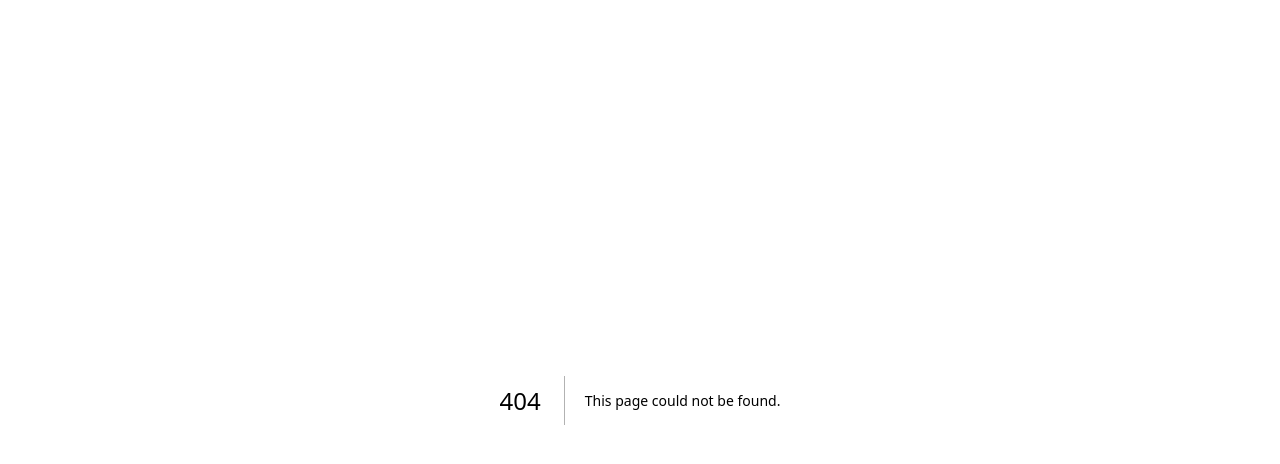
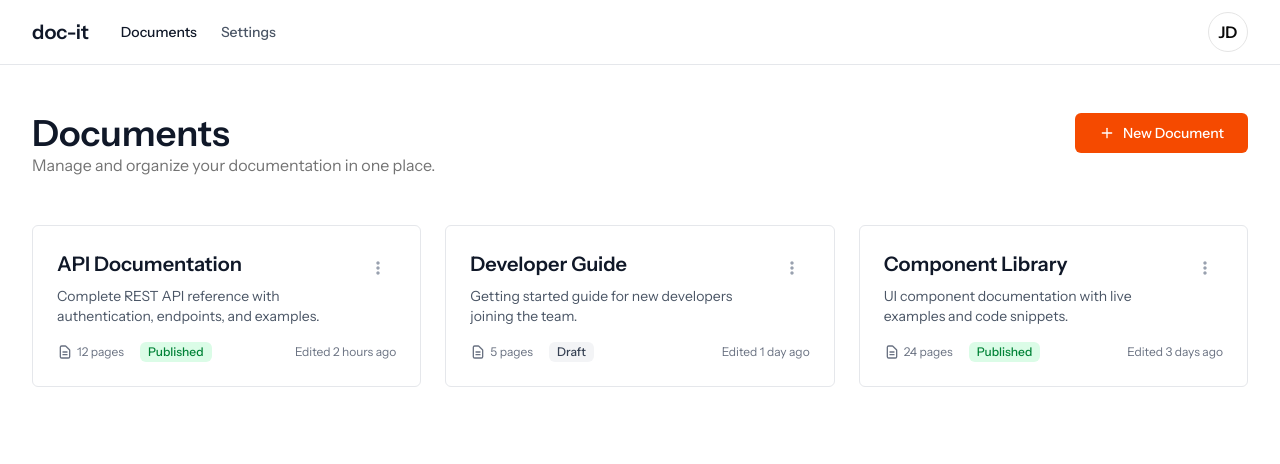
Before and after one commit to fersonull/doc-it, a Next.js app: page /dashboard in a window 1280 px wide. Before the commit this address had no page. Shown: the top 464 px of the page. Built offline with nearby package versions, Linux system fonts and the light colour scheme.

Commit message:
feature: dashboard page

```diff
--- /dev/null
+++ b/app/dashboard/page.tsx
@@ -0,0 +1,5 @@
+import { DashboardPage } from '@/features/dashboard';
+
+export default function Dashboard() {
+  return <DashboardPage hasProjects={true} />;
+}
--- /dev/null
+++ b/features/dashboard/components/dashboard-navbar.tsx
@@ -0,0 +1,43 @@
+"use client";
+
+import { siteConfig } from "@/config/site";
+import { Button } from "@/components/ui/button";
+
+export function DashboardNavbar() {
+  return (
+    <header className="sticky top-0 z-50 bg-white border-b border-gray-200">
+      <nav className="mx-auto max-w-7xl px-6 lg:px-8">
+        <div className="flex h-16 items-center justify-between">
+          <div className="flex items-center gap-8">
+            <a
+              href="/dashboard"
+              className="text-xl font-semibold text-gray-900"
+            >
+              {siteConfig.name}
+            </a>
+            <div className="hidden md:flex items-center gap-6">
+              <a
+                href="/dashboard"
+                className="text-sm font-medium text-gray-900 hover:text-orange-600 transition-colors"
+              >
+                Documents
+              </a>
+              <a
+                href="/dashboard/settings"
+                className="text-sm font-medium text-gray-600 hover:text-orange-600 transition-colors"
+              >
+                Settings
+              </a>
+            </div>
+          </div>
+
+          <div className="flex items-center gap-4">
+            <div className="w-10 h-10 rounded-full bg-linear-to-br border flex items-center justify-center font-semibold cursor-pointer hover:opacity-90 transition-opacity">
+              JD
+            </div>
+          </div>
+        </div>
+      </nav>
+    </header>
+  );
+}
--- /dev/null
+++ b/features/dashboard/components/empty-state.tsx
@@ -0,0 +1,37 @@
+"use client";
+
+import { Button } from "@/components/ui/button";
+
+export function EmptyState() {
+  return (
+    <div className="flex flex-col items-center justify-center py-20 px-6">
+      <div className="w-16 h-16 rounded-sm bg-orange-100 flex items-center justify-center mb-6">
+        <svg
+          className="w-8 h-8 text-orange-600"
+          fill="none"
+          stroke="currentColor"
+          viewBox="0 0 24 24"
+        >
+          <path
+            strokeLinecap="round"
+            strokeLinejoin="round"
+            strokeWidth={1.5}
+            d="M9 12h6m-6 4h6m2 5H7a2 2 0 01-2-2V5a2 2 0 012-2h5.586a1 1 0 01.707.293l5.414 5.414a1 1 0 01.293.707V19a2 2 0 01-2 2z"
+          />
+        </svg>
+      </div>
+
+      <h2 className="text-2xl font-semibold text-gray-900 mb-3">
+        No projects yet
+      </h2>
+      <p className="text-gray-600 text-center max-w-md mb-8">
+        Get started by creating your first documentation project. It only takes
+        a few seconds to set up.
+      </p>
+
+      <Button variant="primary" className="px-6 py-3">
+        Create Your First Project
+      </Button>
+    </div>
+  );
+}
--- /dev/null
+++ b/features/dashboard/components/page-heading.tsx
@@ -0,0 +1,28 @@
+import { Button } from "@/components/ui";
+import { Plus } from "lucide-react";
+
+interface PageHeadingProps {
+  title: string;
+  subtitle: string;
+  projectCount?: number;
+}
+
+export function PageHeading({
+  title,
+  subtitle,
+  projectCount,
+}: PageHeadingProps) {
+  return (
+    <div className="mb-12">
+      <div className="flex items-center justify-between font-sans gap-2">
+        <h1 className="text-4xl font-semibold text-gray-900">{title}</h1>
+
+        <Button className="flex items-center gap-2">
+          <Plus size={16} />
+          New Document
+        </Button>
+      </div>
+      <p className="text-muted-foreground">{subtitle}</p>
+    </div>
+  );
+}
--- /dev/null
+++ b/features/dashboard/components/project-card.tsx
@@ -0,0 +1,76 @@
+"use client";
+
+import { Icon } from "@/components/ui/icon";
+
+interface ProjectCardProps {
+  id: string;
+  title: string;
+  description: string;
+  lastEdited: string;
+  status: "published" | "draft";
+  pageCount: number;
+}
+
+export function ProjectCard({
+  id,
+  title,
+  description,
+  lastEdited,
+  status,
+  pageCount,
+}: ProjectCardProps) {
+  return (
+    <div className="group bg-white border border-gray-200 rounded-sm p-6 hover:border-orange-300 transition-all cursor-pointer">
+      <div className="flex items-start justify-between mb-4">
+        <div className="flex-1">
+          <h3 className="text-xl font-semibold text-gray-900 mb-2 group-hover:text-orange-600 transition-colors">
+            {title}
+          </h3>
+          <p className="text-sm text-gray-600 line-clamp-2">{description}</p>
+        </div>
+        <button
+          className="ml-4 p-2 text-gray-400 hover:text-gray-600 transition-colors"
+          onClick={(e) => {
+            e.stopPropagation();
+            console.log("Menu clicked for project:", id);
+          }}
+        >
+          <svg className="w-5 h-5" fill="currentColor" viewBox="0 0 24 24">
+            <path d="M12 8c1.1 0 2-.9 2-2s-.9-2-2-2-2 .9-2 2 .9 2 2 2zm0 2c-1.1 0-2 .9-2 2s.9 2 2 2 2-.9 2-2-.9-2-2-2zm0 6c-1.1 0-2 .9-2 2s.9 2 2 2 2-.9 2-2-.9-2-2-2z" />
+          </svg>
+        </button>
+      </div>
+
+      <div className="flex items-center justify-between text-sm text-gray-500">
+        <div className="flex items-center gap-4">
+          <span className="flex items-center gap-1 text-xs">
+            <svg
+              className="w-4 h-4"
+              fill="none"
+              stroke="currentColor"
+              viewBox="0 0 24 24"
+            >
+              <path
+                strokeLinecap="round"
+                strokeLinejoin="round"
+                strokeWidth={2}
+                d="M9 12h6m-6 4h6m2 5H7a2 2 0 01-2-2V5a2 2 0 012-2h5.586a1 1 0 01.707.293l5.414 5.414a1 1 0 01.293.707V19a2 2 0 01-2 2z"
+              />
+            </svg>
+            {pageCount} {pageCount === 1 ? "page" : "pages"}
+          </span>
+          <span
+            className={`px-2 py-0.5 rounded-sm text-xs font-medium ${
+              status === "published"
+                ? "bg-green-100 text-green-700"
+                : "bg-gray-100 text-gray-700"
+            }`}
+          >
+            {status === "published" ? "Published" : "Draft"}
+          </span>
+        </div>
+        <span className="text-xs">Edited {lastEdited}</span>
+      </div>
+    </div>
+  );
+}
--- /dev/null
+++ b/features/dashboard/components/project-grid.tsx
@@ -0,0 +1,24 @@
+import { ProjectCard } from './project-card';
+
+interface Project {
+  id: string;
+  title: string;
+  description: string;
+  lastEdited: string;
+  status: 'published' | 'draft';
+  pageCount: number;
+}
+
+interface ProjectGridProps {
+  projects: Project[];
+}
+
+export function ProjectGrid({ projects }: ProjectGridProps) {
+  return (
+    <div className="grid md:grid-cols-2 lg:grid-cols-3 gap-6">
+      {projects.map((project) => (
+        <ProjectCard key={project.id} {...project} />
+      ))}
+    </div>
+  );
+}
--- /dev/null
+++ b/features/dashboard/dashboard-page.tsx
@@ -0,0 +1,63 @@
+import { DashboardNavbar } from "./components/dashboard-navbar";
+import { PageHeading } from "./components/page-heading";
+import { ProjectGrid } from "./components/project-grid";
+import { EmptyState } from "./components/empty-state";
+
+// Mock data - replace with real data fetching
+const mockProjects = [
+  {
+    id: "1",
+    title: "API Documentation",
+    description:
+      "Complete REST API reference with authentication, endpoints, and examples.",
+    lastEdited: "2 hours ago",
+    status: "published" as const,
+    pageCount: 12,
+  },
+  {
+    id: "2",
+    title: "Developer Guide",
+    description: "Getting started guide for new developers joining the team.",
+    lastEdited: "1 day ago",
+    status: "draft" as const,
+    pageCount: 5,
+  },
+  {
+    id: "3",
+    title: "Component Library",
+    description:
+      "UI component documentation with live examples and code snippets.",
+    lastEdited: "3 days ago",
+    status: "published" as const,
+    pageCount: 24,
+  },
+];
+
+interface DashboardPageProps {
+  hasProjects?: boolean;
+}
+
+export function DashboardPage({ hasProjects = true }: DashboardPageProps) {
+  const projects = hasProjects ? mockProjects : [];
+
+  return (
+    <div className="min-h-screen bg-white font-sans">
+      <DashboardNavbar />
+
+      <main className="mx-auto max-w-7xl px-6 lg:px-8 py-12">
+        {projects.length > 0 ? (
+          <>
+            <PageHeading
+              title="Documents"
+              subtitle="Manage and organize your documentation in one place."
+              projectCount={projects.length}
+            />
+            <ProjectGrid projects={projects} />
+          </>
+        ) : (
+          <EmptyState />
+        )}
+      </main>
+    </div>
+  );
+}
--- /dev/null
+++ b/features/dashboard/index.ts
@@ -0,0 +1 @@
+export { DashboardPage } from './dashboard-page';
```
